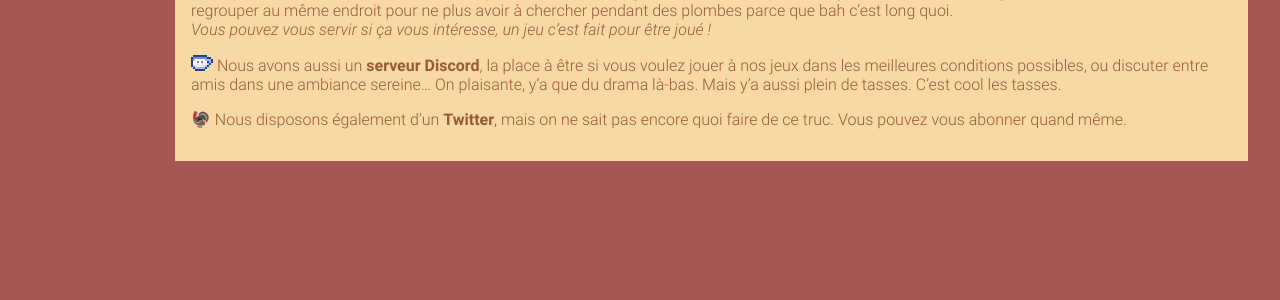
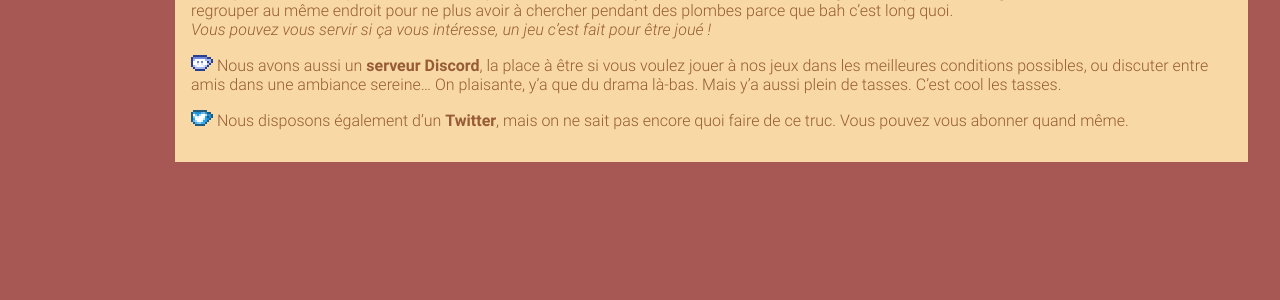
Before and after one commit to vcz-fr/les-tasses-de-cafe, a Jekyll site: the page built from index.md, in a window 1280 px wide. Shown: the part 458-758 px from the top of the page. Built offline with Jekyll 4.4.1, drawn with Linux system fonts in a browser that asks for light colours; some of the changed lines change nothing that is shown.

Commit message:
Update index.md

```diff
--- a/index.md
+++ b/index.md
@@ -20,4 +20,4 @@ Dans ce bar à jeux virtuel ouvert depuis 2009 (oui ça commence à dater), la *
 
 {% include icon/tasse icon="TasseDiscord"%} Nous avons aussi un **serveur Discord**, la place à être si vous voulez jouer à nos jeux dans les meilleures conditions possibles, ou discuter entre amis dans une ambiance sereine... On plaisante, y'a que du drama là-bas. Mais y'a aussi plein de tasses. C'est cool les tasses.
 
-🦃 Nous disposons également d'un **Twitter**, mais on ne sait pas encore quoi faire de ce truc. Vous pouvez vous abonner quand même.
+{% include icon/tasse icon="TasseTwitter"%} Nous disposons également d'un **Twitter**, mais on ne sait pas encore quoi faire de ce truc. Vous pouvez vous abonner quand même.
```
